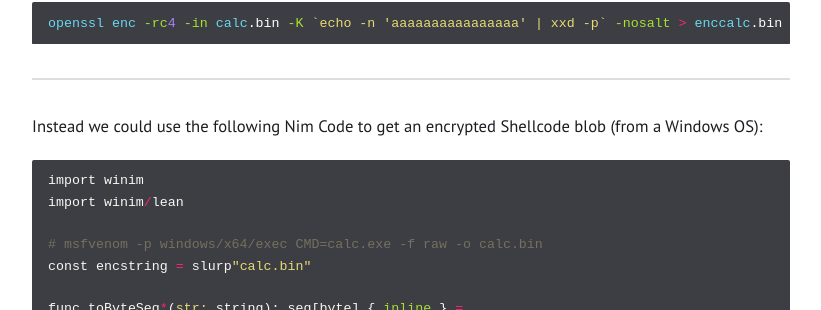
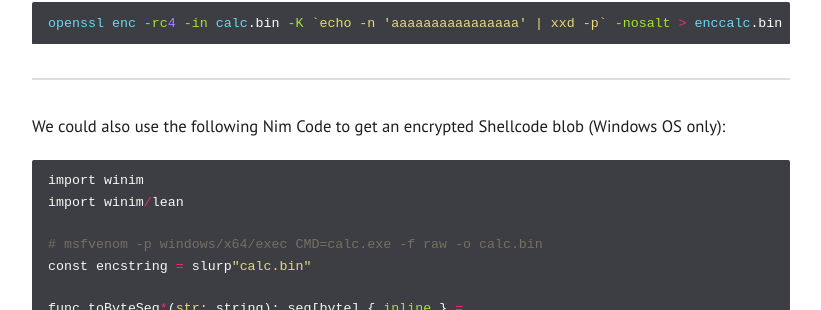
Before and after one commit to S3cur3Th1sSh1t/S3cur3Th1sSh1t.github.io, a Jekyll site: the page built from _posts/2022-10-06-SystemFunction032_Shellcode.md, in a window 1280 px wide and 900 px high, scrolled down 2652 px. Shown: the part 145-455 px from the top of the window, without its empty margins (229-1050 px from the left). Built offline with Jekyll 4.4.1, drawn with Linux system fonts in a browser that asks for light colours; some of the changed text lies outside the part shown.

Commit message:
Further Update

````diff
--- a/_posts/2022-10-06-SystemFunction032_Shellcode.md
+++ b/_posts/2022-10-06-SystemFunction032_Shellcode.md
@@ -77,7 +77,7 @@ openssl enc -rc4 -in calc.bin -K `echo -n 'aaaaaaaaaaaaaaaa' | xxd -p` -nosalt >
 
 ---
 
-Instead we could use the following Nim Code to get an encrypted Shellcode blob (from a Windows OS):
+We could also use the following Nim Code to get an encrypted Shellcode blob (Windows OS only):
 
 ```ruby
 import winim
@@ -149,7 +149,7 @@ writeFile("enc.bin", shellcode)
 ---
 **09.11.2022: Update**
 
-[snovvcrash](https://twitter.com/snovvcrash) published a simple Python Script after this blog which simplifies the encryption with a [Python Script](https://gist.github.com/snovvcrash/3533d950be2d96cf52131e8393794d99):
+[snovvcrash](https://twitter.com/snovvcrash) also published a simple Python Script after this blog which simplifies the encryption with a [Python Script](https://gist.github.com/snovvcrash/3533d950be2d96cf52131e8393794d99):
 ```python
 #!/usr/bin/env python3
 
````
